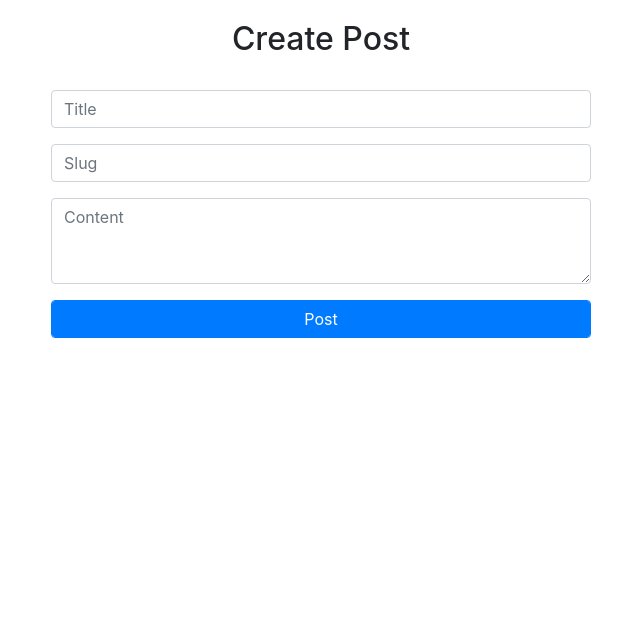
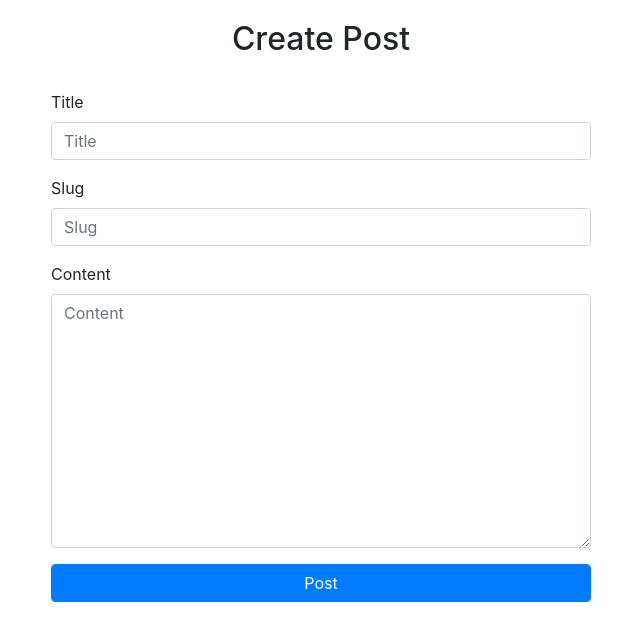
Before and after one commit to absolutelynick/blog_site, a Django app: page /blog/new-post/ in a window 1280 px wide. Shown: the top 641 px of the page, without its empty margins (319-959 px from the left). Run offline with Django 3.2, Linux system fonts and the light colour scheme; some libraries are stand-ins or nearby versions.

Commit message:
Adding the bootstrap templating to the forms

```diff
--- a/app/app/settings.py
+++ b/app/app/settings.py
@@ -38,6 +38,7 @@
     "django.contrib.sessions",
     "django.contrib.messages",
     "django.contrib.staticfiles",
+    "bootstrap4",
     "rest_framework",
     "rest_framework.authtoken",
     "core",
--- a/app/blog/forms.py
+++ b/app/blog/forms.py
@@ -4,9 +4,56 @@
 
 
 class BlogPostForm(forms.Form):
-    title = forms.CharField()
-    slug = forms.SlugField()
-    content = forms.CharField(widget=forms.Textarea)
+    title = forms.CharField(
+        max_length=40,
+        widget=forms.Textarea(
+            attrs={
+                "name": "title",
+                "type": "text",
+                "class": "form-control",
+                "id": "validationTooltip01",
+                "placeholder": "Title",
+                "required": True,
+            }
+        ),
+        help_text="Please make a title for this post",
+    )
+    slug = forms.SlugField(
+        max_length=50,
+        widget=forms.Textarea(
+            attrs={
+                "name": "slug",
+                "type": "text",
+                "class": "form-control",
+                "id": "validationTooltip01",
+                "placeholder": "Slug",
+                "required": True,
+            }
+        ),
+        help_text="Please make a path for this post",
+    )
+    content = forms.CharField(
+        max_length=200,
+        widget=forms.Textarea(
+            attrs={
+                "name": "content",
+                "class": "form-control",
+                "id": "exampleFormControlTextarea1",
+                "placeholder": "Content",
+                "rows": "3",
+                "required": True,
+            }
+        ),
+        help_text="Write your post content here",
+    )
+
+    def clean(self):
+        cleaned_data = super(BlogPostForm, self).clean()
+        title = cleaned_data.get("name")
+        slug = cleaned_data.get("slug")
+        content = cleaned_data.get("content")
+        if not title and not slug and not content:
+            raise forms.ValidationError("Please correct the issues!")
 
 
 class BlogPostModelForm(forms.ModelForm):
--- a/app/blog/templates/blog/create.html
+++ b/app/blog/templates/blog/create.html
@@ -1,4 +1,5 @@
 {% extends "base.html" %}
+{% load bootstrap4 %}
 
 {% block head_title %}{{ title }}{% endblock %}
 
@@ -9,19 +10,17 @@
     </div>
     <form method="POST" action=".">{% csrf_token %}
         <div class="form-group">
-            <div class="form-group">
-                <input type="text" class="form-control" placeholder="Title" name="title" id="validationTooltip01" required>
-            </div>
-            <div class="form-group">
-                <input type="text" class="form-control" placeholder="Slug" name="slug" id="validationTooltip01" required>
-            </div>
-          <div class="form-group">
-            <textarea class="form-control" id="exampleFormControlTextarea1" placeholder="Content" rows="3"
-                      name="content" required></textarea>
-          </div>
+
+                {% bootstrap_form form %}
+
+                {% if field.help_text %}
+                    <small class="form-text text-muted">{{ field.help_text }}</small>
+                {% endif %}
+
             <div class="align-self-center">
                 <button type="submit" class="btn btn-primary form-control">Post</button>
             </div>
+
         </div>
     </form>
 
--- a/app/blog/urls.py
+++ b/app/blog/urls.py
@@ -1,19 +1,19 @@
 from django.urls import path
 
 from .views import (
-    blog_post_detail_veiw,
-    blog_post_list_veiw,
-    blog_post_create_veiw,
-    blog_post_update_veiw,
-    blog_post_delete_veiw,
+    blog_post_detail_view,
+    blog_post_list_view,
+    blog_post_create_view,
+    blog_post_update_view,
+    blog_post_delete_view,
 )
 
 
 urlpatterns = [
-    path("", blog_post_list_veiw),
-    path("new-post/", blog_post_create_veiw),
-    # path("new-blog/", blog_post_create_veiw),
-    path("<str:slug>/", blog_post_detail_veiw),
-    path("<str:slug>/edit", blog_post_update_veiw),
-    path("<str:slug>/delete", blog_post_delete_veiw),
+    path("", blog_post_list_view),
+    path("new-post/", blog_post_create_view),
+    # path("new-blog/", blog_post_create_view),
+    path("<str:slug>/", blog_post_detail_view),
+    path("<str:slug>/edit", blog_post_update_view),
+    path("<str:slug>/delete", blog_post_delete_view),
 ]
--- a/app/blog/views.py
+++ b/app/blog/views.py
@@ -1,10 +1,10 @@
 from django.shortcuts import render, get_object_or_404
 from django.conf import settings
 from .models import BlogPost
-from .forms import BlogPostForm, BlogPostModelForm
+from .forms import BlogPostModelForm
 
 
-def blog_post_list_veiw(request):
+def blog_post_list_view(request):
     # This could be a list or search view
     qs = BlogPost.objects.all()
     template_name = "blog/list.html"
@@ -12,7 +12,7 @@
     return render(request, template_name, context)
 
 
-def blog_post_create_veiw(request):
+def blog_post_create_view(request):
     # Create objects or use a form
     form = BlogPostModelForm(request.POST or None)
     if form.is_valid():
@@ -26,7 +26,7 @@
     return render(request, template_name, context)
 
 
-def blog_post_detail_veiw(request, slug):
+def blog_post_detail_view(request, slug):
     # An object --> detail view
     obj = get_object_or_404(BlogPost, slug=slug)
     template_name = "blog/detail.html"
@@ -34,7 +34,7 @@
     return render(request, template_name, context)
 
 
-def blog_post_update_veiw(request, slug):
+def blog_post_update_view(request, slug):
     # Append or update the data that we are working with
     obj = get_object_or_404(BlogPost, slug=slug)
     template_name = "blog/update.html"
@@ -42,7 +42,7 @@
     return render(request, template_name, context)
 
 
-def blog_post_delete_veiw(request, slug):
+def blog_post_delete_view(request, slug):
     obj = get_object_or_404(BlogPost, slug=slug)
     template_name = "blog/delete.html"
     context = {"object": obj}
--- a/app/core/forms.py
+++ b/app/core/forms.py
@@ -8,6 +8,4 @@
     content = forms.CharField(widget=forms.Textarea)
 
     def clean_email(self, *args, **kwargs):
-        email = self.cleaned_data.get("email")
-        print(email)
-        return email
+        self.cleaned_data.get("email")
--- a/requirements.txt
+++ b/requirements.txt
@@ -2,5 +2,5 @@
 djangorestframework>=3.9.0,<3.10.0
 psycopg2>=2.7.5,<2.8.0
 Pillow>=5.3.0,<5.4.0
-
+django-bootstrap4==1.0.1
 flake8>=3.6.0,<3.7.0
```
Also changed, not shown: app/core/templates/form.html (added, +43 -0 lines), app/templates/contact.html (deleted, +0 -9 lines).
